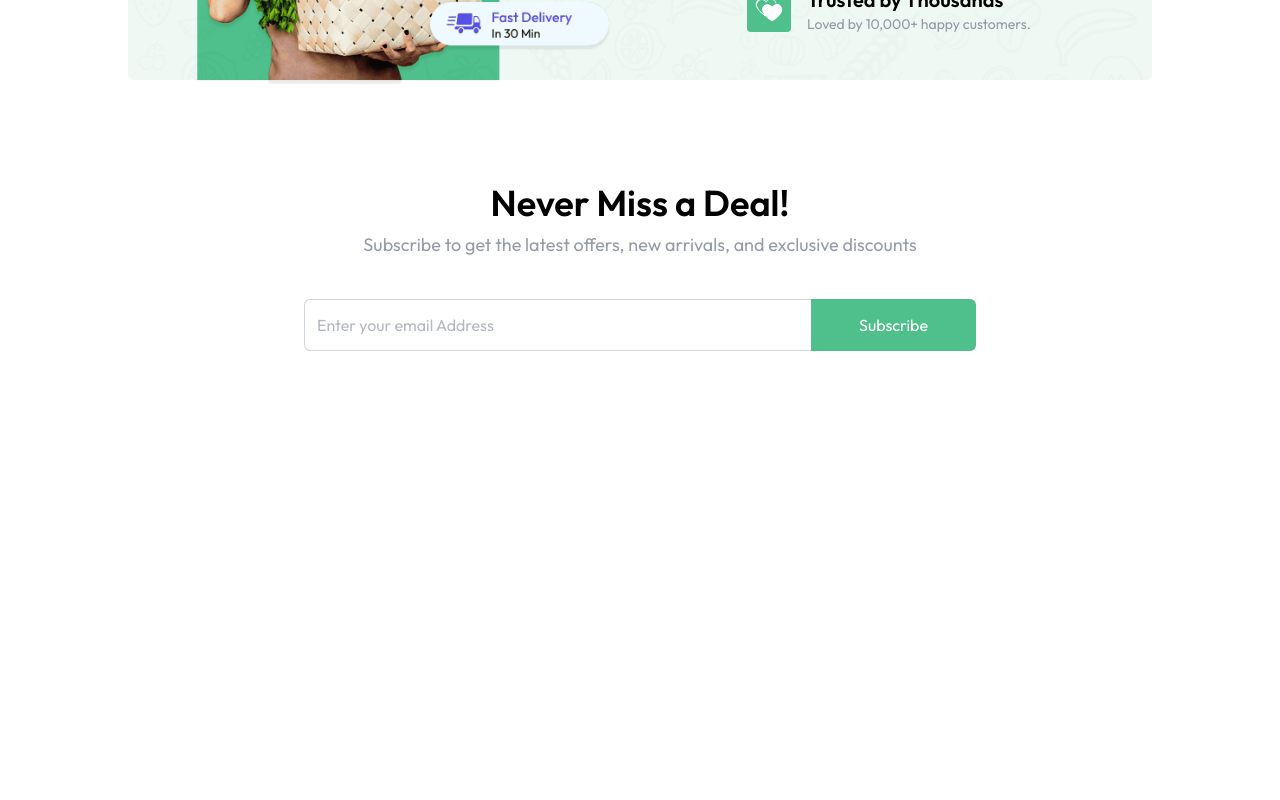
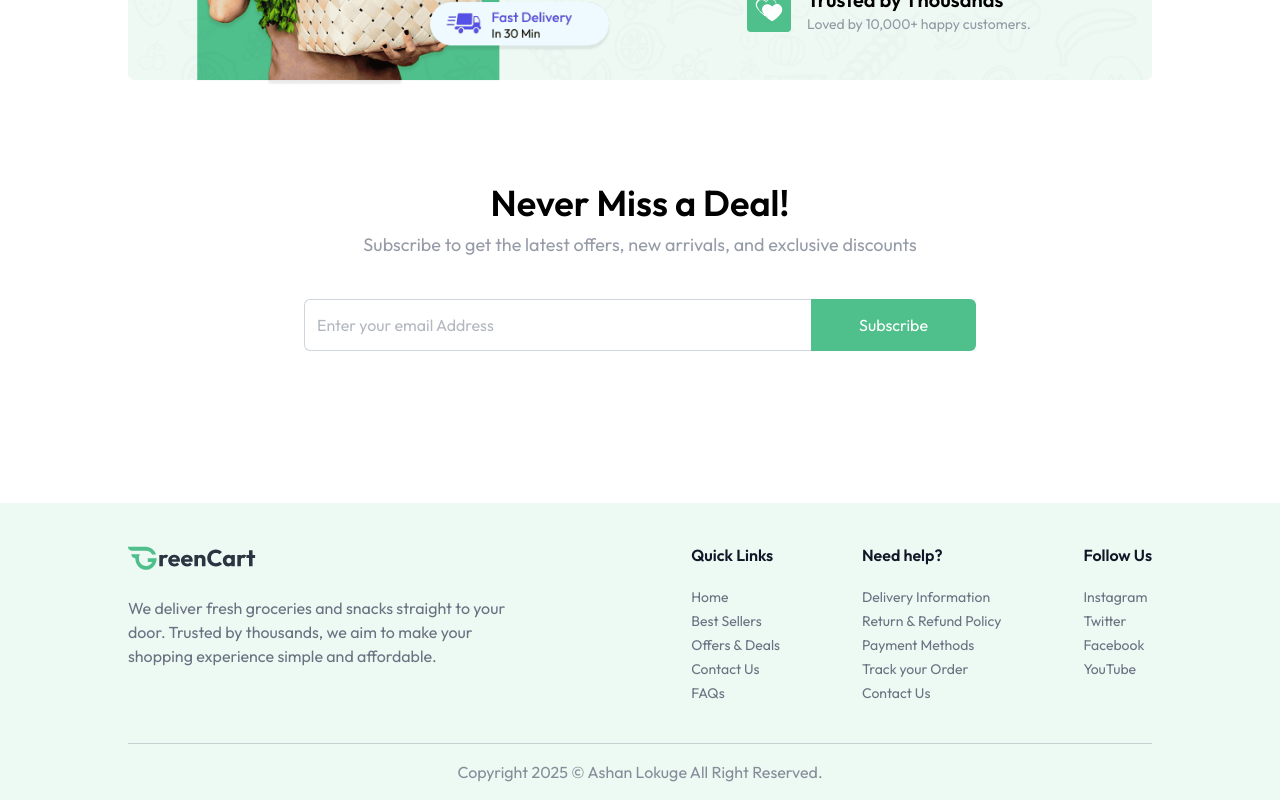
Before and after one commit to ashanlokuge/grocery-delivery-app, a React (Vite) app: page / in a window 1280 px wide. Shown: the part 1595-2395 px from the top of the page. Before the commit the page ends 2002 px from the top, so only its background shows below. Built offline with nearby package versions, Linux system fonts and the light colour scheme.

Commit message:
done footer

```diff
--- a/src/App.jsx
+++ b/src/App.jsx
@@ -3,6 +3,7 @@
 import { Route, Routes, useLocation } from 'react-router-dom'
 import Home from './pages/Home'
 import {Toaster} from "react-hot-toast"
+import Footer from './components/Footer'
 
 
 const App = () => {
@@ -20,6 +21,7 @@
           <Route path='/' element={<Home/>}></Route>
         </Routes>
       </div>
+      {!isSellerPath && <Footer/> }
 
     </div>
 
--- /dev/null
+++ b/src/components/Footer.jsx
@@ -0,0 +1,37 @@
+import { assets, footerLinks } from "../assets/assets";
+
+const Footer = () => {
+
+
+    return (
+        <div className="px-6 md:px-16 lg:px-24 xl:px-32 bg-primary/10 mt-24">
+            <div className="flex flex-col md:flex-row items-start justify-between gap-10 py-10 border-b border-gray-500/30 text-gray-500">
+                <div>
+                    <img className="w-34 md:w-32" src={assets.logo} alt="logo" />
+                    <p className="max-w-[410px] mt-6">
+                      We deliver fresh groceries and snacks straight to your door. Trusted by thousands, we aim to make your shopping experience simple and affordable.
+                    </p>
+                </div>
+                <div className="flex flex-wrap justify-between w-full md:w-[45%] gap-5">
+                    {footerLinks.map((section, index) => (
+                        <div key={index}>
+                            <h3 className="font-semibold text-base text-gray-900 md:mb-5 mb-2">{section.title}</h3>
+                            <ul className="text-sm space-y-1">
+                                {section.links.map((link, i) => (
+                                    <li key={i}>
+                                        <a href={link.url} className="hover:underline transition">{link.text}</a>
+                                    </li>
+                                ))}
+                            </ul>
+                        </div>
+                    ))}
+                </div>
+            </div>
+            <p className="py-4 text-center text-sm md:text-base text-gray-500/80">
+                Copyright {new Date().getFullYear()} © Ashan Lokuge  All Right Reserved.
+            </p>
+        </div>
+    );
+};
+
+export default Footer
```
